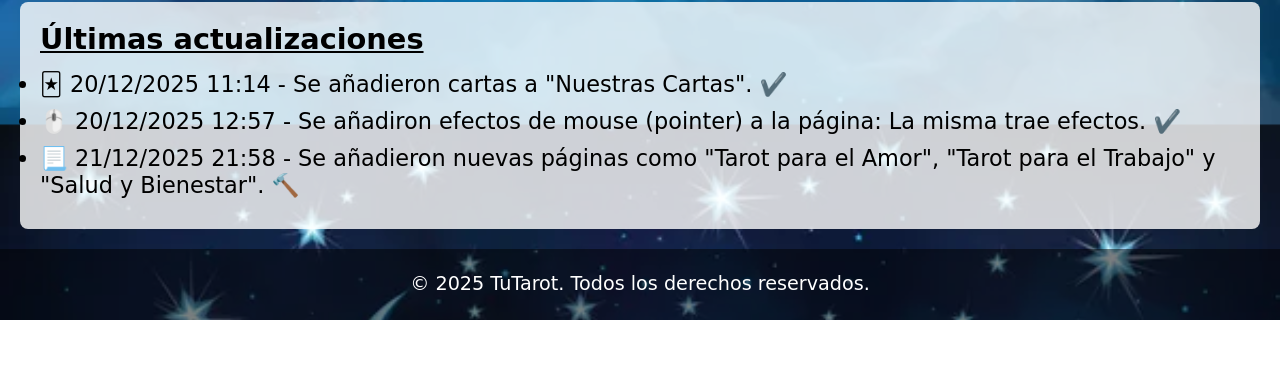
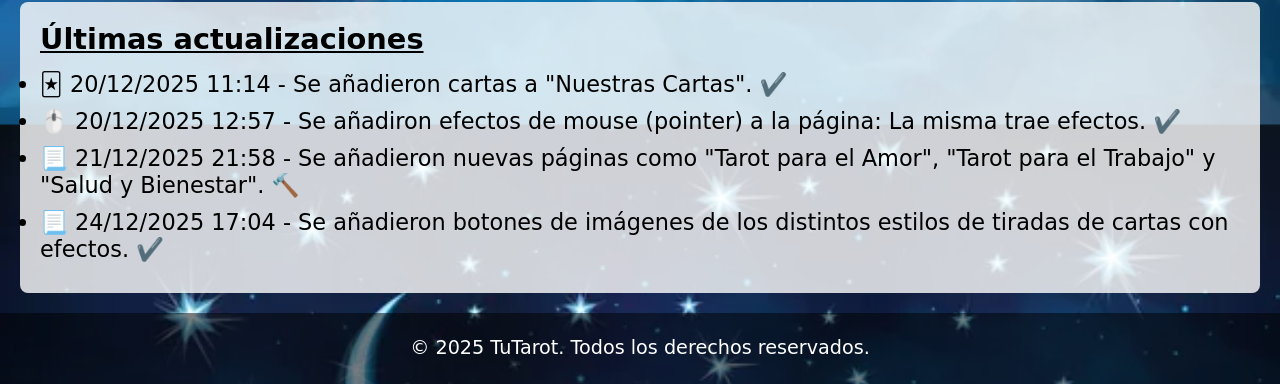
Before and after one commit to GastonArielPerrone/Tu-tarot, a plain HTML site: page index.html in a window 1280 px wide. Shown: the part 780-1164 px from the top of the page. Before the commit the page ends 1100 px from the top, so only its background shows below. Drawn offline with nearby package versions, Linux system fonts and the light colour scheme; a web font is replaced by a local one.

Commit message:
New update is apply to the index.

```diff
--- a/index.html
+++ b/index.html
@@ -68,6 +68,7 @@
                 <li>🃏 20/12/2025 11:14  - Se añadieron cartas a "Nuestras Cartas". ✔️</li>
                 <li>🖱️ 20/12/2025 12:57  - Se añadiron efectos de mouse (pointer) a la página: La misma trae efectos. ✔️</li>
                 <li>📃 21/12/2025 21:58  - Se añadieron nuevas páginas como "Tarot para el Amor", "Tarot para el Trabajo" y "Salud y Bienestar". 🔨</li>
+                <li>📃 24/12/2025 17:04  - Se añadieron botones de imágenes de los distintos estilos de tiradas de cartas con efectos. ✔️</li>
             </ul>
         </section>
     </main>
```
